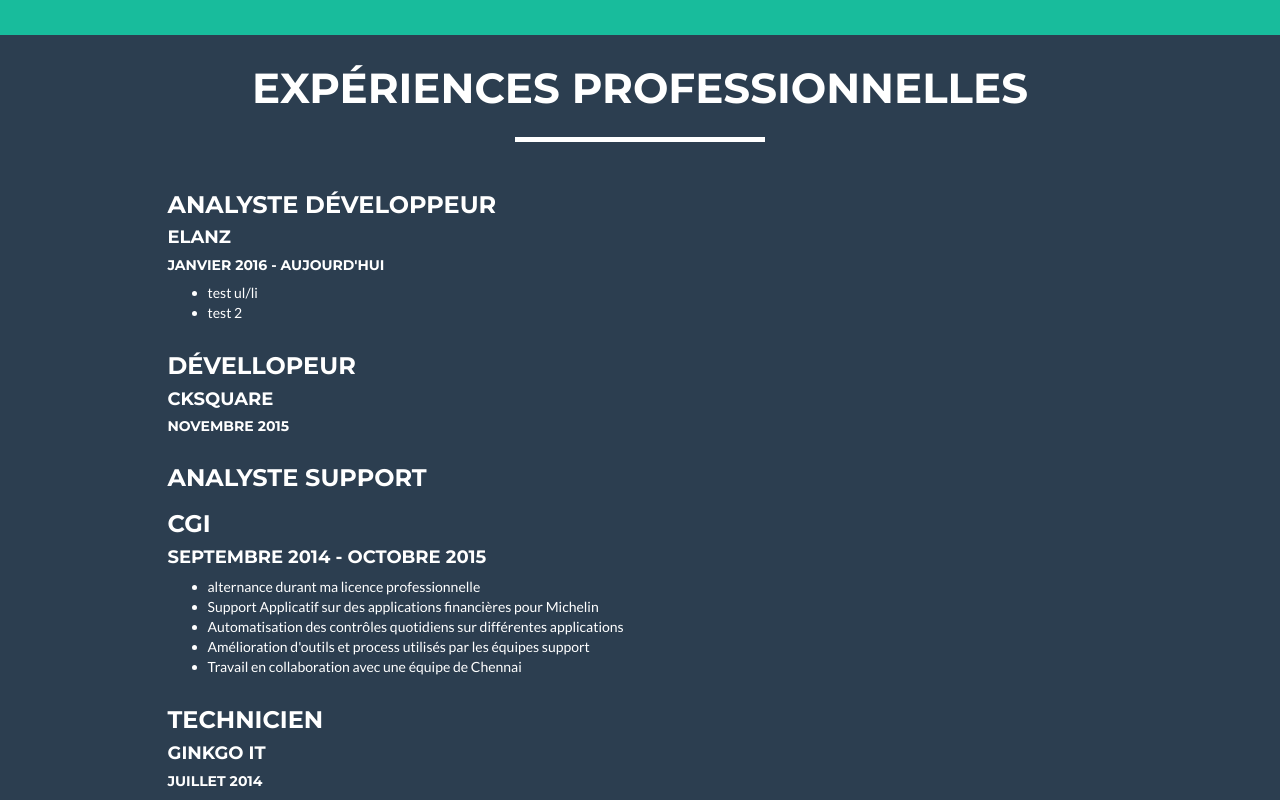
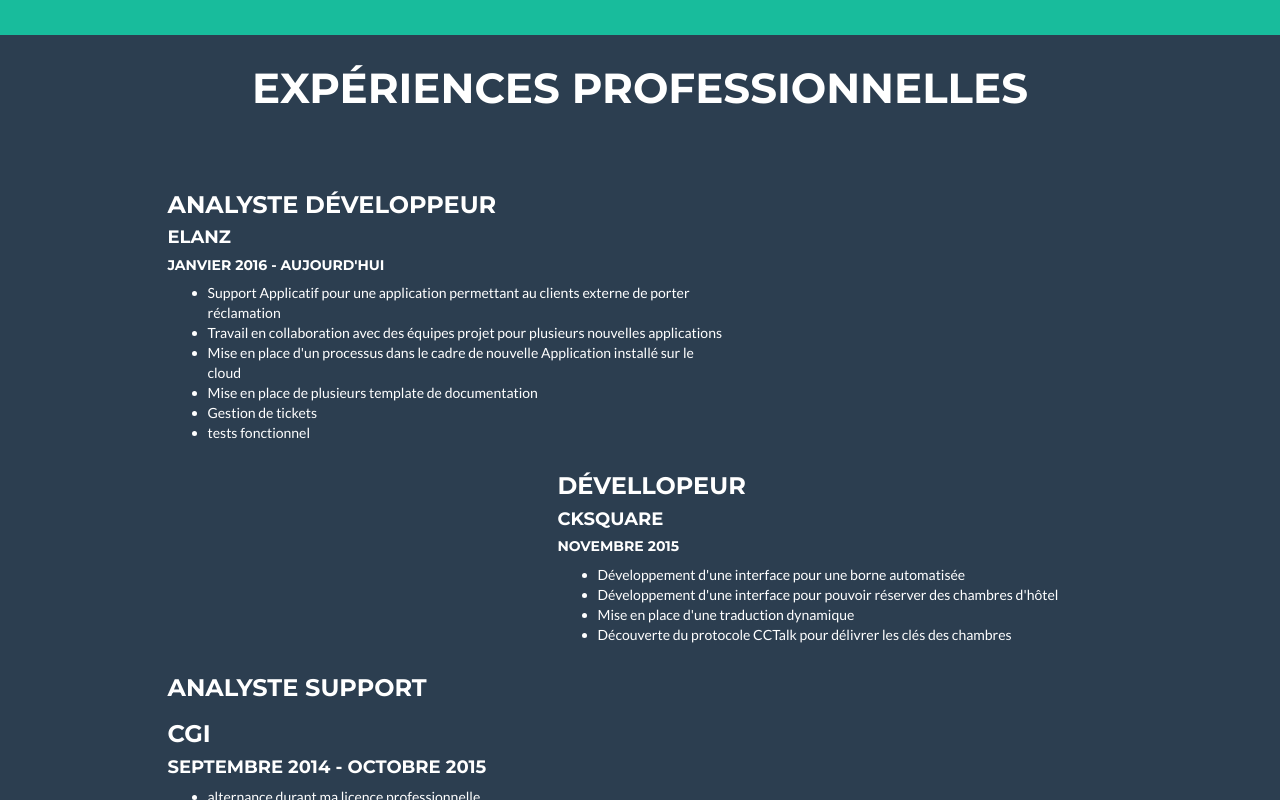
Before and after one commit to bibisdu63/siteCV, a website: page index.html in a window 1280 px wide. Shown: the part 2000-2800 px from the top of the page. Drawn offline with nearby package versions, Linux system fonts and the light colour scheme.

Commit message:
Ajout de toute les experiences

```diff
--- a/index.html
+++ b/index.html
@@ -96,7 +96,7 @@
             <div class="row">
                 <div class="col-lg-12 text-center">
                     <h2>Présentation</h2>
-                    <hr class="star-light">
+                    <hr class="star-primary">
                 </div>
             </div>
             <div class="row">
@@ -153,26 +153,35 @@
             <div class="row">
                 <div class="col-lg-12 text-center">
                     <h2>Expériences Professionnelles</h2>
-                    <hr class="star-light">
+                    <hr class="star-primary">
                 </div>
             </div>
             <div class="row">
-                <div class="col-lg-10 col-lg-offset-1">
+                <div class="col-lg-6 col-lg-offset-1">
                     <h3>Analyste Développeur</h3>
                     <h4>Elanz</h4>
                     <h5>Janvier 2016 - Aujourd'hui</h5>
                     <ul>
-                    <li>test ul/li</li>
-                    <li>test 2</li>
+                    <li>Support Applicatif pour une application permettant au clients externe de porter réclamation</li>
+                    <li>Travail en collaboration avec des équipes projet pour plusieurs nouvelles applications</li>
+                    <li>Mise en place d'un processus dans le cadre de nouvelle Application installé sur le cloud</li>
+                    <li>Mise en place de plusieurs template de documentation</li>
+                    <li>Gestion de tickets</li>
+                    <li>tests fonctionnel</li>
                     </ul>
                 </div>
-                 <div class="col-lg-10 col-lg-offset-1">
+                 <div class="col-lg-6 col-lg-offset-5">
                     <h3>Dévellopeur</h3>
                      <h4> CKSquare </h4>
                     <h5>Novembre 2015</h5>
-                    <p></p>
+                    <ul>
+                    <li>Développement d'une interface pour une borne automatisée</li>
+                    <li>Développement d'une interface pour pouvoir réserver des chambres d'hôtel</li>
+                    <li>Mise en place d'une traduction dynamique</li>
+                    <li>Découverte du protocole CCTalk pour délivrer les clés des chambres</li>
+                    </ul>
                 </div>
-                <div class="col-lg-10 col-lg-offset-1">
+                <div class="col-lg-6 col-lg-offset-1">
                     <h3>Analyste Support</h3>
                      <h3> CGI </h3>
                     <h4>Septembre 2014 - Octobre 2015</h4>
@@ -184,7 +193,7 @@
                     <li>Travail en collaboration avec une équipe de Chennai</li>
                     </ul>
                 </div>
-                <div class="col-lg-10 col-lg-offset-1">
+                <div class="col-lg-6 col-lg-offset-5">
                     <h3>Technicien</h3>
                      <h4> Ginkgo IT </h4>
                     <h5>Juillet 2014</h5>
@@ -194,7 +203,7 @@
                     <li>tests pour la mise en place d'une nouvelle boite mails dans l'entreprise</li>
                     </ul>
                 </div>
-                <div class="col-lg-10 col-lg-offset-1">
+                <div class="col-lg-6 col-lg-offset-1">
                     <h3>Développeur</h3>
                      <h4> Stellinox </h4>
                     <h5>Mai/Juin 2014</h5>
@@ -203,6 +212,13 @@
                     <li>Mise en place d'une nouvelles base de données pour la gestion des coût de production</li>
                     <li>Développement d'un logiciel pour gérer les données</li>
                     </ul>
+                </div>
+                <div class="col-lg-12 text-center">
+                    <h3>Autres Diplômes</h3>
+                    <hr class="star-primary">
+                    <h5>Animateur au sein des Eclaireuses et Eclaireurs de France - depuis 2011</h5>
+                    <h5>Animateur au centre d'animation municipal de Cournon d'auvergne - août 2014</h5>
+                    <h5>Formateur BAFA - mai 2014</h5>
                 </div>
             </div>
         </div>
@@ -214,6 +230,7 @@
             <div class="row">
                 <div class="col-lg-12 text-center">
                     <h2>Compétences informatiques</h2>
+                    <hr class="star-light">
                 </div>
             </div>
             <div class="row">
```
